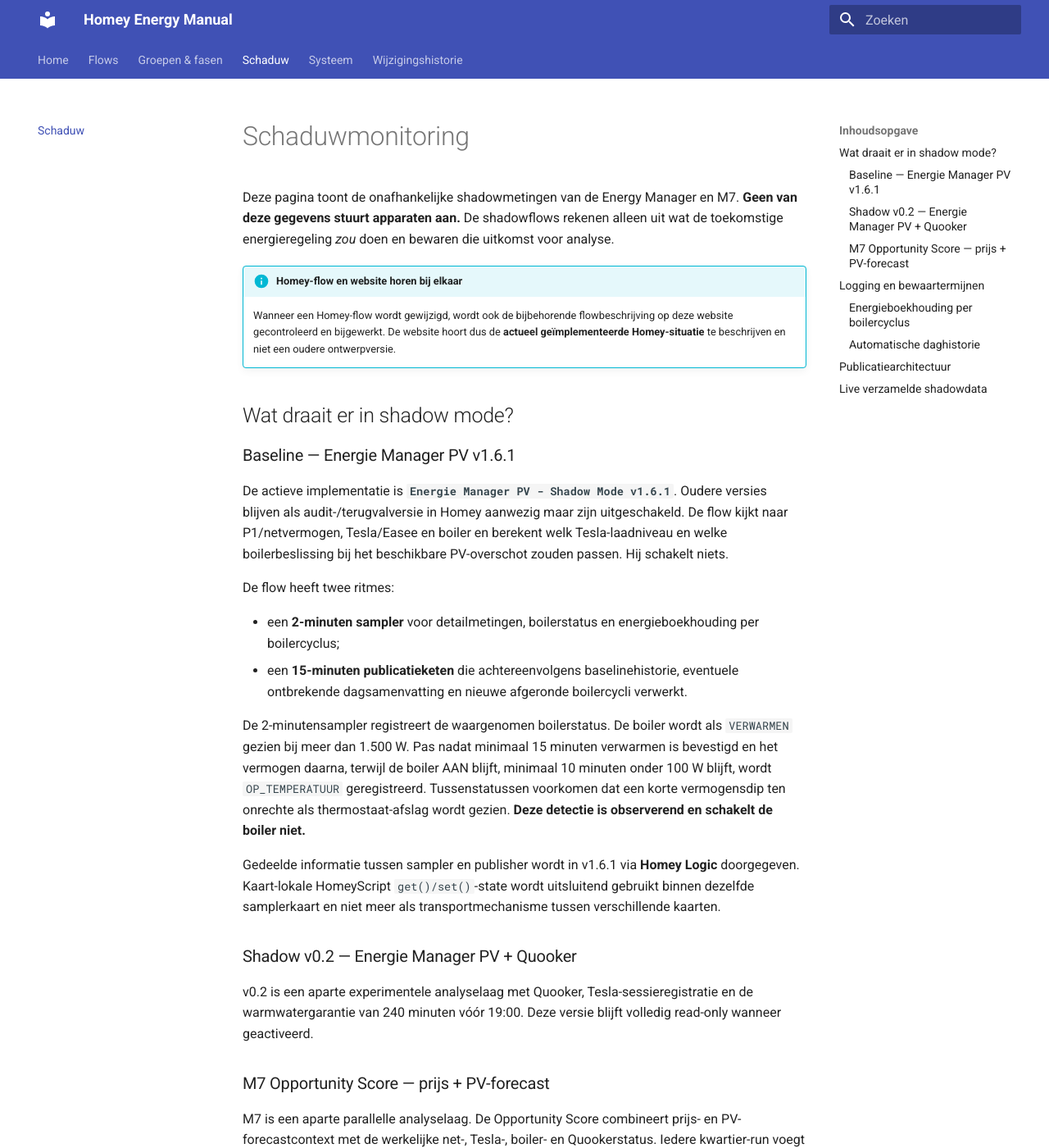
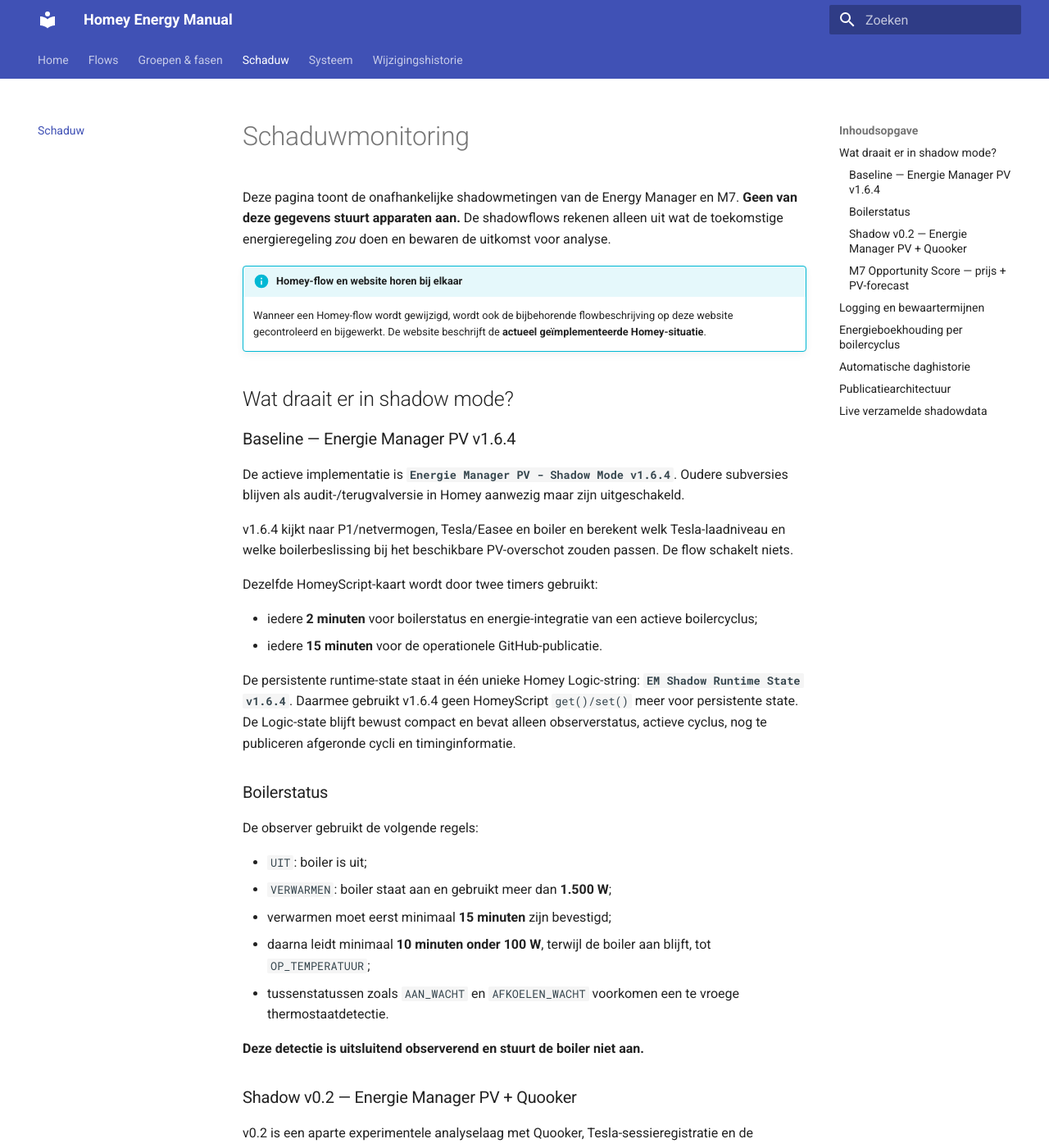
Before and after one commit to OnsKasteeltje/homey-energy-manual, an MkDocs documentation site: the page built from docs/shadow.md, in a window 1280 px wide and 1400 px high. Shown: the whole window at 82% size. Built offline with MkDocs 1.6.1 and Material for MkDocs 9.7.7, drawn with Linux system fonts in a browser that asks for light colours; some of the changed text lies outside the part shown.

Commit message:
docs: update shadow monitoring to v1.6.4 Logic runtime state

```diff
--- a/docs/shadow.md
+++ b/docs/shadow.md
@@ -1,24 +1,36 @@
 # Schaduwmonitoring
 
-Deze pagina toont de onafhankelijke shadowmetingen van de Energy Manager en M7. **Geen van deze gegevens stuurt apparaten aan.** De shadowflows rekenen alleen uit wat de toekomstige energieregeling *zou* doen en bewaren die uitkomst voor analyse.
+Deze pagina toont de onafhankelijke shadowmetingen van de Energy Manager en M7. **Geen van deze gegevens stuurt apparaten aan.** De shadowflows rekenen alleen uit wat de toekomstige energieregeling *zou* doen en bewaren de uitkomst voor analyse.
 
 !!! info "Homey-flow en website horen bij elkaar"
-    Wanneer een Homey-flow wordt gewijzigd, wordt ook de bijbehorende flowbeschrijving op deze website gecontroleerd en bijgewerkt. De website hoort dus de **actueel geïmplementeerde Homey-situatie** te beschrijven en niet een oudere ontwerpversie.
+    Wanneer een Homey-flow wordt gewijzigd, wordt ook de bijbehorende flowbeschrijving op deze website gecontroleerd en bijgewerkt. De website beschrijft de **actueel geïmplementeerde Homey-situatie**.
 
 ## Wat draait er in shadow mode?
 
-### Baseline — Energie Manager PV v1.6.1
+### Baseline — Energie Manager PV v1.6.4
 
-De actieve implementatie is **`Energie Manager PV - Shadow Mode v1.6.1`**. Oudere versies blijven als audit-/terugvalversie in Homey aanwezig maar zijn uitgeschakeld. De flow kijkt naar P1/netvermogen, Tesla/Easee en boiler en berekent welk Tesla-laadniveau en welke boilerbeslissing bij het beschikbare PV-overschot zouden passen. Hij schakelt niets.
+De actieve implementatie is **`Energie Manager PV - Shadow Mode v1.6.4`**. Oudere subversies blijven als audit-/terugvalversie in Homey aanwezig maar zijn uitgeschakeld.
 
-De flow heeft twee ritmes:
+v1.6.4 kijkt naar P1/netvermogen, Tesla/Easee en boiler en berekent welk Tesla-laadniveau en welke boilerbeslissing bij het beschikbare PV-overschot zouden passen. De flow schakelt niets.
 
-- een **2-minuten sampler** voor detailmetingen, boilerstatus en energieboekhouding per boilercyclus;
-- een **15-minuten publicatieketen** die achtereenvolgens baselinehistorie, eventuele ontbrekende dagsamenvatting en nieuwe afgeronde boilercycli verwerkt.
+Dezelfde HomeyScript-kaart wordt door twee timers gebruikt:
 
-De 2-minutensampler registreert de waargenomen boilerstatus. De boiler wordt als `VERWARMEN` gezien bij meer dan 1.500 W. Pas nadat minimaal 15 minuten verwarmen is bevestigd en het vermogen daarna, terwijl de boiler AAN blijft, minimaal 10 minuten onder 100 W blijft, wordt `OP_TEMPERATUUR` geregistreerd. Tussenstatussen voorkomen dat een korte vermogensdip ten onrechte als thermostaat-afslag wordt gezien. **Deze detectie is observerend en schakelt de boiler niet.**
+- iedere **2 minuten** voor boilerstatus en energie-integratie van een actieve boilercyclus;
+- iedere **15 minuten** voor de operationele GitHub-publicatie.
 
-Gedeelde informatie tussen sampler en publisher wordt in v1.6.1 via **Homey Logic** doorgegeven. Kaart-lokale HomeyScript `get()/set()`-state wordt uitsluitend gebruikt binnen dezelfde samplerkaart en niet meer als transportmechanisme tussen verschillende kaarten.
+De persistente runtime-state staat in één unieke Homey Logic-string: **`EM Shadow Runtime State v1.6.4`**. Daarmee gebruikt v1.6.4 geen HomeyScript `get()/set()` meer voor persistente state. De Logic-state blijft bewust compact en bevat alleen observerstatus, actieve cyclus, nog te publiceren afgeronde cycli en timinginformatie.
+
+### Boilerstatus
+
+De observer gebruikt de volgende regels:
+
+- `UIT`: boiler is uit;
+- `VERWARMEN`: boiler staat aan en gebruikt meer dan **1.500 W**;
+- verwarmen moet eerst minimaal **15 minuten** zijn bevestigd;
+- daarna leidt minimaal **10 minuten onder 100 W**, terwijl de boiler aan blijft, tot `OP_TEMPERATUUR`;
+- tussenstatussen zoals `AAN_WACHT` en `AFKOELEN_WACHT` voorkomen een te vroege thermostaatdetectie.
+
+**Deze detectie is uitsluitend observerend en stuurt de boiler niet aan.**
 
 ### Shadow v0.2 — Energie Manager PV + Quooker
 
@@ -26,22 +38,25 @@
 
 ### M7 Opportunity Score — prijs + PV-forecast
 
-M7 is een aparte parallelle analyselaag. De Opportunity Score combineert prijs- en PV-forecastcontext met de werkelijke net-, Tesla-, boiler- en Quookerstatus. Iedere kwartier-run voegt rechtstreeks één sample toe aan `m7-opportunity.json`.
+M7 is een aparte parallelle analyselaag. De Opportunity Score combineert prijs- en PV-forecastcontext met de werkelijke net-, Tesla-, boiler- en Quookerstatus.
 
 ## Logging en bewaartermijnen
 
 | Niveau | Opslag | Interval | Bewaartermijn | Doel |
 |---|---|---:|---:|---|
-| Detail | Homey lokale samplerstate | 2 min | ca. 24 uur (720 samples) | diagnose en nauwkeurige tijdlijn |
-| Operationeel | `shadow-baseline-v01.json` | 15 min | ca. 7,5 dagen (720 samples) | websitehistorie en shadowbeslissingen |
-| Boilercycli | `boiler-cycles.json` | na afronding, publicatie max. per kwartier | 90 dagen | energieboekhouding per verwarmingscyclus |
+| Runtime | Homey Logic `EM Shadow Runtime State v1.6.4` | 2 min | actuele compacte state | boilerobserver en cyclusintegratie |
+| Operationeel | `shadow-baseline-v01.json` | ca. 15 min | ca. 7,5 dagen (720 samples) | websitehistorie en shadowbeslissingen |
+| Boilercycli | `boiler-cycles.json` | na afronding, publicatie bij publisher-run | 90 dagen | energieboekhouding per verwarmingscyclus |
 | Langlopend | `energy-daily-history.json` | per afgeronde dag | 90 dagen | trends over weken/maanden |
 
-### Energieboekhouding per boilercyclus
+!!! note "Geen grote 2-minutenhistorie in Homey Logic"
+    In eerdere ontwerpen werd een lokale 720-samplebuffer voorzien. In v1.6.4 wordt dat bewust niet in Homey Logic opgeslagen om de gedeelde Logic-string compact en robuust te houden. De 2-minutenruns worden wel gebruikt voor de integratie van de actieve boilercyclus; de persistente tijdreeksen staan in GitHub.
 
-Een boilercyclus start zodra de boiler AAN staat en meer dan **1.500 W** gebruikt. De cyclus eindigt wanneer de boiler wordt uitgezet of wanneer de status `OP_TEMPERATUUR` is bevestigd.
+## Energieboekhouding per boilercyclus
 
-De energie wordt uit de werkelijke tijd tussen opeenvolgende 2-minutensamples geïntegreerd. Om een Homey-/meetonderbreking niet als fictief energiegebruik mee te tellen, wordt een meetinterval op maximaal **5 minuten** begrensd.
+Een boilercyclus start zodra de boiler AAN staat en meer dan **1.500 W** gebruikt. De cyclus eindigt wanneer de boiler wordt uitgezet of wanneer `OP_TEMPERATUUR` is bevestigd.
+
+De energie wordt geïntegreerd uit de werkelijke tijd tussen opeenvolgende 2-minutenruns. Om een meetonderbreking niet als fictief energiegebruik mee te tellen, wordt een interval op maximaal **5 minuten** begrensd.
 
 Per cyclus worden onder andere opgeslagen:
 
@@ -52,31 +67,30 @@
 - aantal samples en daadwerkelijk geïntegreerde minuten;
 - of `OP_TEMPERATUUR` is bereikt en het eerste waargenomen tijdstip daarvan.
 
-De toerekening van net versus PV is bewust als **schatting** gemarkeerd. Per sample geldt:
+De toerekening is een schatting:
 
 `boiler_grid_W = min(boiler_W, max(0, P1_W))`
 
 `boiler_PV_W = boiler_W - boiler_grid_W`
 
-Dit geeft een bruikbare conservatieve toerekening voor optimalisatie van de boiler, maar is geen fysiek gemeten energiestroom op de afzonderlijke groep.
+Deze methode is geschikt voor optimalisatieanalyse maar is geen afzonderlijke fysiek gemeten energiestroom op de boilergroep.
 
 !!! warning "Eerste cyclus na versie-activatie kan gedeeltelijk zijn"
-    Wanneer een nieuwe shadowversie wordt geactiveerd terwijl de boiler al aan het verwarmen is, begint die versie pas vanaf haar eerste eigen sample te integreren. De eerste geregistreerde cyclus kan daardoor een gedeeltelijke cyclus zijn. Vanaf de eerstvolgende volledige cyclus is de meting representatief binnen de gekozen samplemethode.
+    Wanneer een nieuwe shadowversie wordt geactiveerd terwijl de boiler al verwarmt, begint die versie pas vanaf haar eerste eigen sample te integreren. De eerste geregistreerde cyclus kan daarom gedeeltelijk zijn.
 
-### Automatische daghistorie
+## Automatische daghistorie
 
-Na een succesvolle 15-minutenbaselinepublicatie wordt gecontroleerd of een **afgeronde kalenderdag** ontbreekt in `energy-daily-history.json`. Alleen dan wordt een dagsamenvatting geschreven. De lopende dag wordt niet voortijdig als compleet opgeslagen.
+Na een succesvolle baselinepublicatie wordt gecontroleerd of een **afgeronde kalenderdag** ontbreekt in `energy-daily-history.json`. Alleen dan wordt een dagsamenvatting geschreven. De lopende dag wordt niet voortijdig als compleet opgeslagen.
 
-Waarden met `_est` zijn schattingen op basis van samples; ze zijn geen vervanging voor een gecertificeerde energiemeter.
+Waarden met `_est` zijn schattingen op basis van samples en zijn geen vervanging voor een gecertificeerde energiemeter.
 
 ## Publicatiearchitectuur
 
-De publicatieketen is in v1.6.1 bewust opgesplitst. Eerst wordt `shadow-baseline-v01.json` bijgewerkt. Alleen bij succes gaat de keten verder naar de daghistorie en daarna naar `boiler-cycles.json`. Hierdoor is een fout in een secundaire dataset niet meer in staat de primaire baselinepublicatie vóór de write te blokkeren.
+v1.6.4 gebruikt één scriptkaart en één compacte gedeelde Logic-state. De publisher schrijft eerst de primaire baseline en probeert daarna de secundaire datasets bij te werken. Fouten in daghistorie of boilercycli worden apart gelogd zodat de baseline niet afhankelijk wordt van een secundaire dataset.
 
 | Opslag | Functie |
 |---|---|
-| HomeyScript lokale state | snelle state binnen dezelfde samplerkaart |
-| Homey Logic | gedeelde boilerstatus en queue van afgeronde cycli |
+| Homey Logic runtime-state | observer, actieve cyclus, timing en pending cycli |
 | `shadow-baseline-v01.json` | 15-minuten operationele historie |
 | `boiler-cycles.json` | 90-daagse cyclusboekhouding |
 | `energy-daily-history.json` | compacte 90-daagse daghistorie |
@@ -124,7 +138,7 @@
         get(URLs.status,true), get(URLs.baseline,true), get(URLs.cycles,true),
         get(URLs.daily,true), get(URLs.v02,true), get(URLs.m7,true)
       ]);
-      const bEnabled = enabledFrom(status, 'Energie Manager PV - Shadow Mode v1.6.1', baseline?.enabled);
+      const bEnabled = enabledFrom(status, 'Energie Manager PV - Shadow Mode v1.6.4', baseline?.enabled);
       const vEnabled = enabledFrom(status, 'Energie Manager PV - Shadow Mode v0.2 Quooker', v02?.enabled);
       const mEnabled = enabledFrom(status, 'M7 - Opportunity Score - Shadow', m7?.enabled);
       const cycleList = cycles?.cycles || [], lastCycle = cycleList.length ? cycleList[cycleList.length-1] : null;
@@ -136,8 +150,8 @@
       root.innerHTML = `
         <p><strong>Laatste shadowpublicatie:</strong> ${esc(fmt(latestSync))}</p>
         <div class="grid cards" markdown="0">
-          <div class="card"><h3>Baseline v1.6.1</h3><p><strong>${esc(baseline?.sample_count ?? 0)}</strong> samples · ${bEnabled?'ACTIEF':'INACTIEF'}</p><p><small>${esc(fmt(baseline?.generated_at))}</small></p></div>
-          <div class="card"><h3>Boilercycli</h3><p><strong>${esc(cycleList.length)}</strong> cycli · 90 dagen</p><p><small>${lastCycle ? esc(lastCycle.boiler_kWh_est) + ' kWh · ' + esc(lastCycle.pv_share_pct_est) + '% PV' : 'Nog geen afgeronde v1.6.1-cyclus'}</small></p></div>
+          <div class="card"><h3>Baseline v1.6.4</h3><p><strong>${esc(baseline?.sample_count ?? 0)}</strong> samples · ${bEnabled?'ACTIEF':'INACTIEF'}</p><p><small>${esc(fmt(baseline?.generated_at))}</small></p></div>
+          <div class="card"><h3>Boilercycli</h3><p><strong>${esc(cycleList.length)}</strong> cycli · 90 dagen</p><p><small>${lastCycle ? esc(lastCycle.boiler_kWh_est) + ' kWh · ' + esc(lastCycle.pv_share_pct_est) + '% PV' : 'Nog geen afgeronde v1.6.4-cyclus'}</small></p></div>
           <div class="card"><h3>Daghistorie</h3><p><strong>${esc(days.length)}</strong> afgeronde dagen</p><p><small>${lastDay ? 'Laatste: '+esc(lastDay.date) : 'Nog geen afgeronde dag'}</small></p></div>
           <div class="card"><h3>M7 Opportunity</h3><p><strong>${esc(m7?.sample_count ?? 0)}</strong> samples · ${mEnabled?'ACTIEF':'INACTIEF'}</p></div>
         </div>
```
